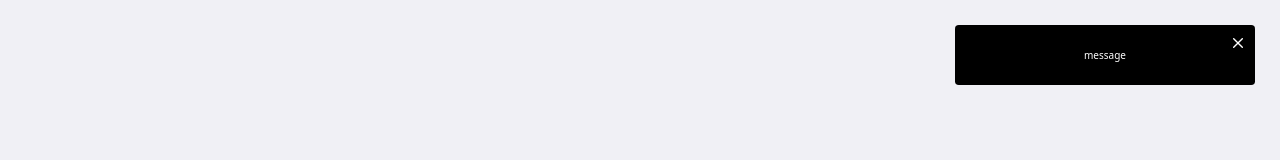
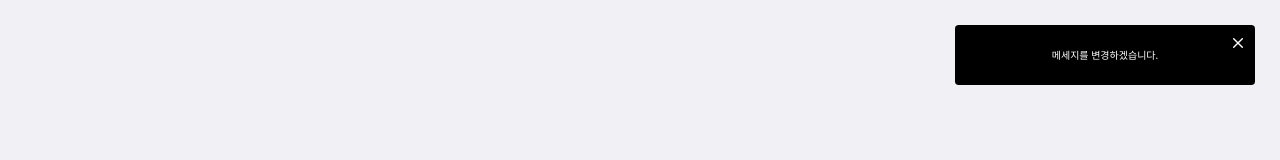
Before and after one commit to s0ojin/toast, a React (Create React App) app: page / in a window 1280 px wide. Both pictures are taken after a click on the button "Toast Button". Shown: the top 160 px of the page. Built offline with nearby package versions, Linux system fonts and the light colour scheme.

Commit message:
Feat : closeToastMessage 함수 작성 및 autoClose적용

```diff
--- a/src/toast/toast.tsx
+++ b/src/toast/toast.tsx
@@ -1,15 +1,49 @@
-import React from 'react';
+import { IFormInput } from '@/App';
+import React, { useCallback, useEffect } from 'react';
 import { ReactComponent as CloseIcon } from 'src/assets/close.svg';
 
-function Toast() {
+function Toast({
+  toastList,
+  setToastList,
+}: {
+  toastList: IFormInput[];
+  setToastList: React.Dispatch<React.SetStateAction<IFormInput[]>>;
+}) {
+  const closeToastMessage = useCallback(
+    (toastId: number) => {
+      const newToastList = toastList.filter((toast) => toast.id !== toastId);
+      setToastList(newToastList);
+    },
+    [toastList],
+  );
+
+  useEffect(() => {
+    if (toastList[0]) {
+      const timer = setTimeout(() => {
+        if (toastList.length) {
+          closeToastMessage(toastList[0].id);
+        }
+      }, Number(toastList[0].delay));
+      return () => {
+        clearTimeout(timer);
+      };
+    }
+  }, [toastList]);
+
   return (
     <div className="fixed right-10 top-10 flex flex-col gap-2">
-      <div className="relative flex h-[6rem] w-[30rem] items-center justify-center rounded-md bg-black-100">
-        <p className="text-white">message</p>
-        <button className="absolute right-3 top-3 p-2">
-          <CloseIcon className="h-[1rem] w-[1rem] fill-white" />
-        </button>
-      </div>
+      {toastList.map((toast) => (
+        <div
+          key={toast.id}
+          className="relative flex h-[6rem] w-[30rem] items-center justify-center rounded-md bg-black-100">
+          <p className="text-white">{toast.message}</p>
+          <button
+            onClick={() => closeToastMessage(toast.id)}
+            className="absolute right-3 top-3 p-2">
+            <CloseIcon className="h-[1rem] w-[1rem] fill-white" />
+          </button>
+        </div>
+      ))}
     </div>
   );
 }
```
